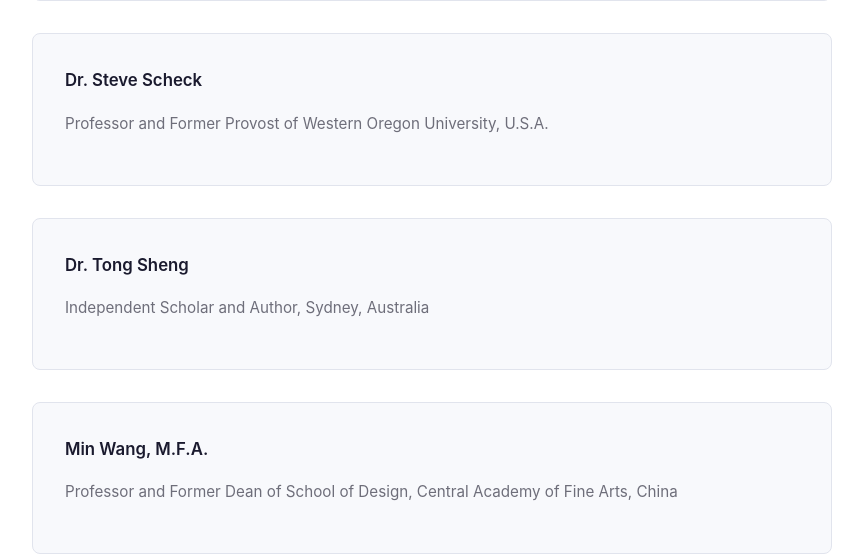
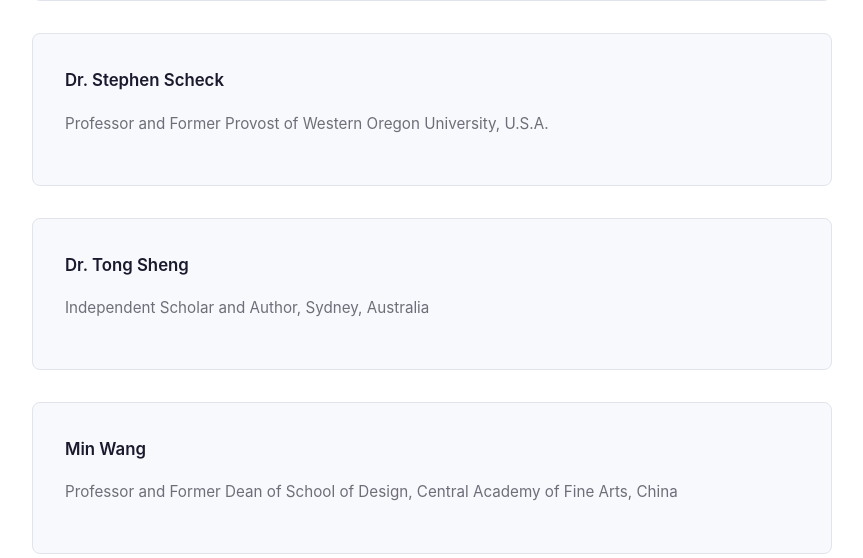
Before and after one commit to choikyo/ScholarPerspective, a Flask app: page /board in a window 1280 px wide. Shown: the part 1000-1558 px from the top of the page, without its empty margins (208-1071 px from the left). Run offline with Flask 3, Linux system fonts and the light colour scheme.

Commit message:
Update Min Wang (remove M.F.A.), rename Steve to Stephen Scheck
Co-Authored-By: Claude Sonnet 4.6 <noreply@anthropic.com>

```diff
--- a/templates/board.html
+++ b/templates/board.html
@@ -29,7 +29,7 @@
         </div>
 
         <div class="board-member">
-            <p class="member-name">Dr. Steve Scheck</p>
+            <p class="member-name">Dr. Stephen Scheck</p>
             <p class="member-affiliation">Professor and Former Provost of Western Oregon University, U.S.A.</p>
         </div>
 
@@ -39,7 +39,7 @@
         </div>
 
         <div class="board-member">
-            <p class="member-name">Min Wang, M.F.A.</p>
+            <p class="member-name">Min Wang</p>
             <p class="member-affiliation">Professor and Former Dean of School of Design, Central Academy of Fine Arts, China</p>
         </div>
 
```
Also changed, not shown: CLAUDE.md (+1 -1 lines).
